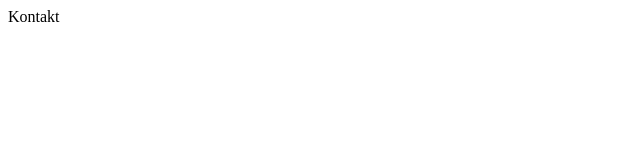
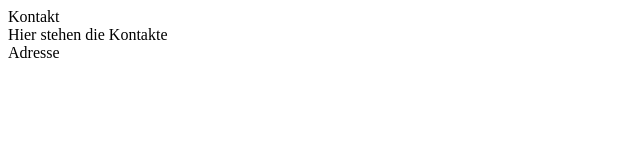
Before and after one commit to ria266/94_git, a website: page public/contact.html in a window 1280 px wide. Shown: the whole page, without its empty margins (0-640 px from the left). Drawn offline with Linux system fonts and the light colour scheme.

Commit message:
many many

```diff
--- a/public/contact.html
+++ b/public/contact.html
@@ -12,5 +12,7 @@ and open the template in the editor.
   </head>
   <body>
     <div>Kontakt</div>
+    <div>Hier stehen die Kontakte</div>
+    <div>Adresse</div>
   </body>
 </html>
```
